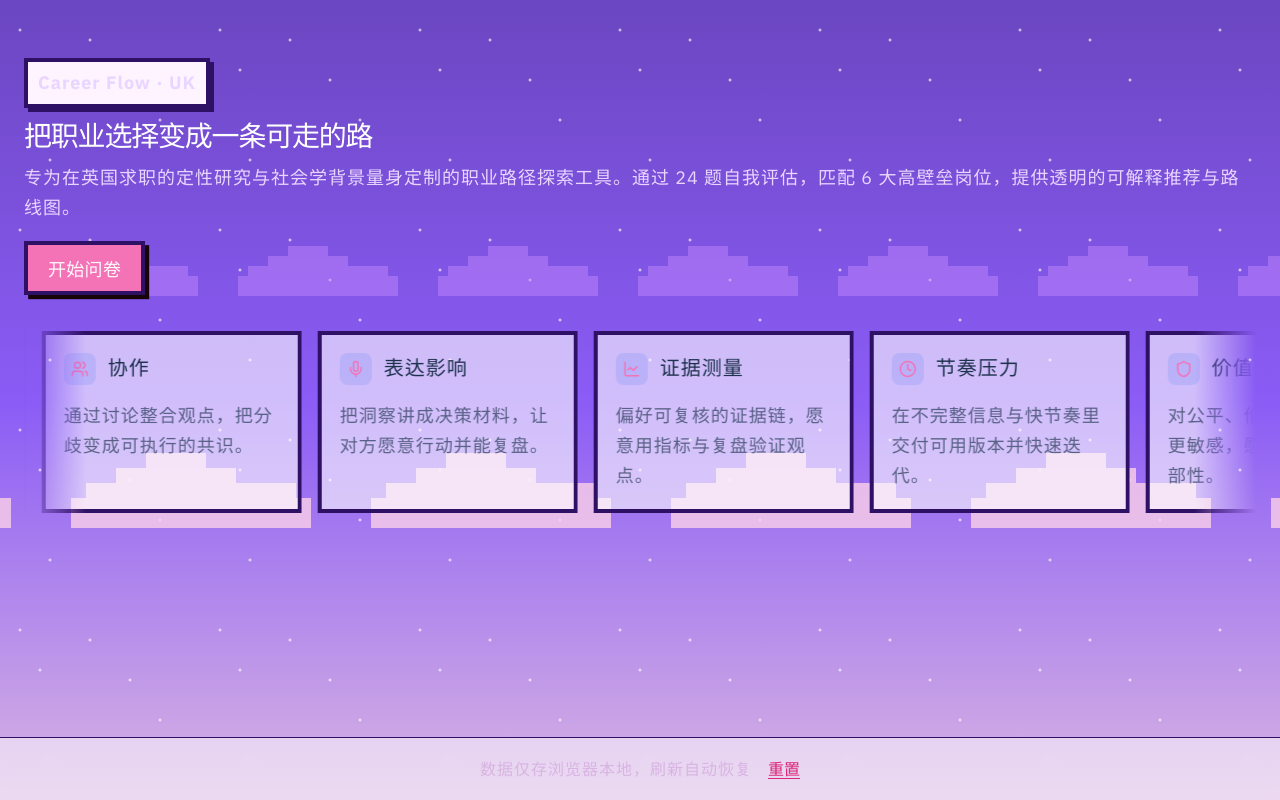
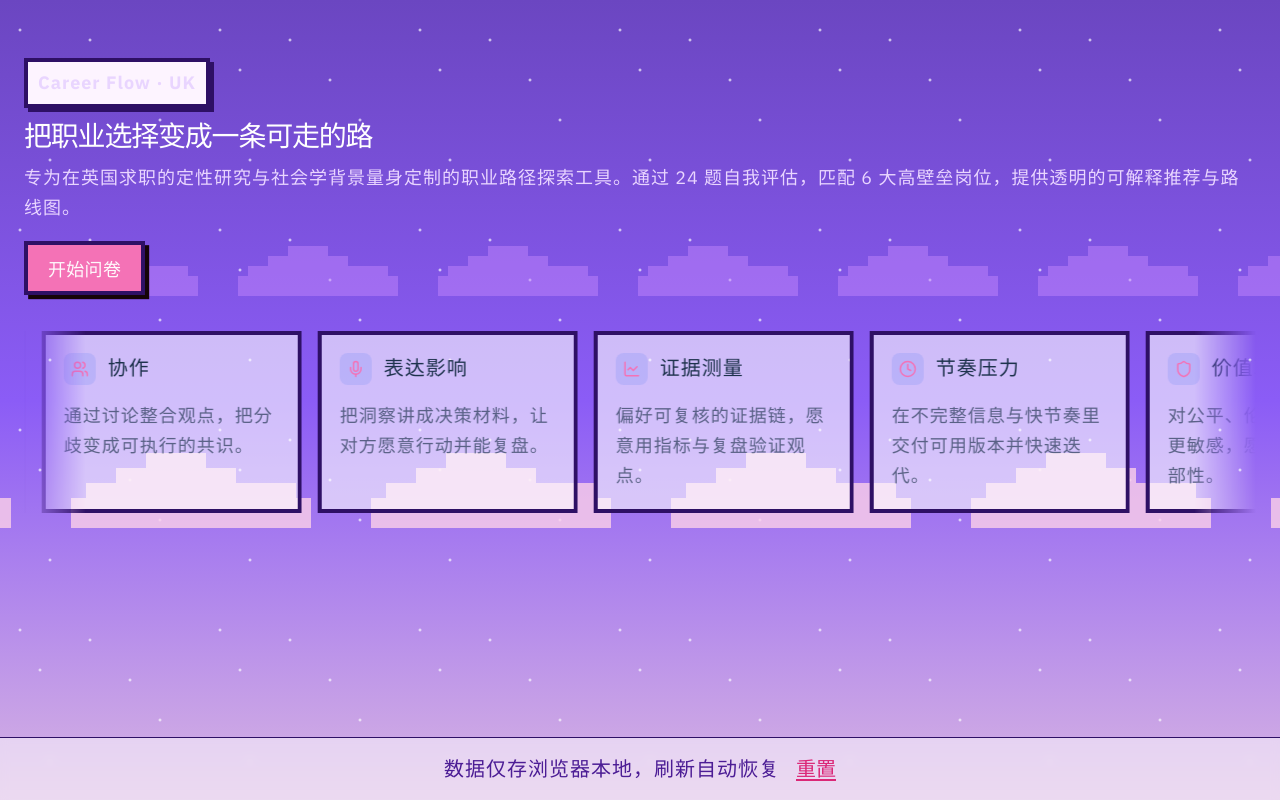
Before and after one commit to MasterFrancis/Career_Ava, a React (Vite) app: page / in a window 1280 px wide. Built offline with nearby package versions, Linux system fonts and the light colour scheme; a web font is replaced by a local one.

Commit message:
feat: Build Career Report Web App
Co-authored-by: traeagent <traeagent@users.noreply.github.com>

```diff
--- a/src/index.css
+++ b/src/index.css
@@ -438,8 +438,7 @@ a {
   justify-content: center;
   align-items: center;
   gap: 16px;
-  color: var(--faint);
-  font-size: 16px;
+  color: #4c1d95; /* Darker purple to match dimDesc */
   padding: 16px 24px;
   border-top: 1px solid var(--stroke);
   background: rgba(255, 255, 255, 0.5);
```
